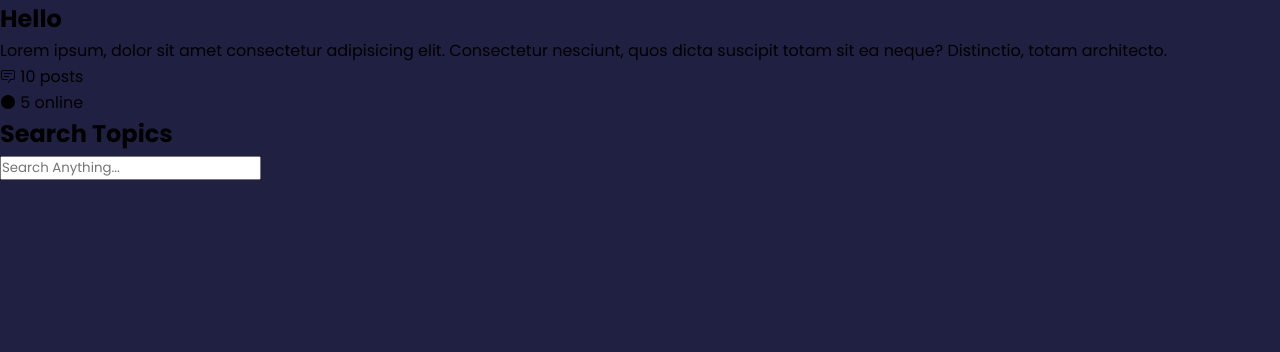
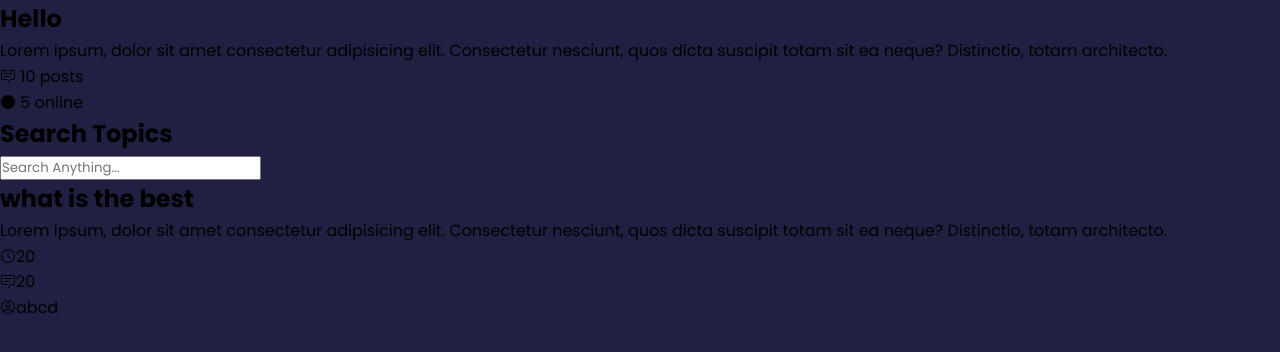
Before and after one commit to Ajoy10/thrive, a React (Create React App) app in the folder frontend/: page /ui in a window 1280 px wide. Shown: the top 352 px of the page. Built offline with nearby package versions, Linux system fonts and the light colour scheme; no server answers.

Commit message:
created thread-card button components

```diff
--- /dev/null
+++ b/frontend/src/components/ThreadCard.jsx
@@ -0,0 +1,27 @@
+import { Icon, InlineIcon } from '@iconify/react';
+import "../ComponentsCss/TopicCard.css";
+
+ const ThreadCard = ({ title, content, date, commentCount, username }) => {
+    return (
+      <div className="thread-card">
+        <h2>{title}</h2>
+        <p>{content}</p>
+        <div className="thread-card-meta">
+          <div className="thread-card-meta-item">
+          <InlineIcon icon={"carbon:time"} />
+            <span>{date}</span>
+          </div>
+          <div className="thread-card-meta-item">
+          <InlineIcon icon={"carbon:chat"} />
+            <span>{commentCount}</span>
+          </div>
+          <div className="thread-card-meta-item">
+          <InlineIcon icon={"carbon:user-avatar"} />
+            <span>{username}</span>
+          </div>
+        </div>
+      </div>
+    );
+  };
+
+  export default ThreadCard;
--- a/frontend/src/page/UI.jsx
+++ b/frontend/src/page/UI.jsx
@@ -2,12 +2,15 @@ import React from 'react'
 
 import TopicCard from "../components/TopicCard";
 import SearchBar from "../components/SearchBar";
+import ThreadCard from '../components/ThreadCard';
 
 export default function UI() {
     return (
         <div>
             <TopicCard title="Hello" desc=" Lorem ipsum, dolor sit amet consectetur adipisicing elit. Consectetur nesciunt, quos dicta suscipit totam sit ea neque? Distinctio, totam architecto." postCount={10} onlineCount={5} />
             <SearchBar />
+            <ThreadCard title="what is the best" content="  Lorem ipsum, dolor sit amet consectetur adipisicing elit. Consectetur nesciunt, quos dicta suscipit totam sit ea neque? Distinctio, totam architecto." date={20} commentCount={20} username="abcd" />
+
         </div>
     )
 }
```
Also changed, not shown: frontend/src/components/Button.jsx (added, +12 -0 lines).
